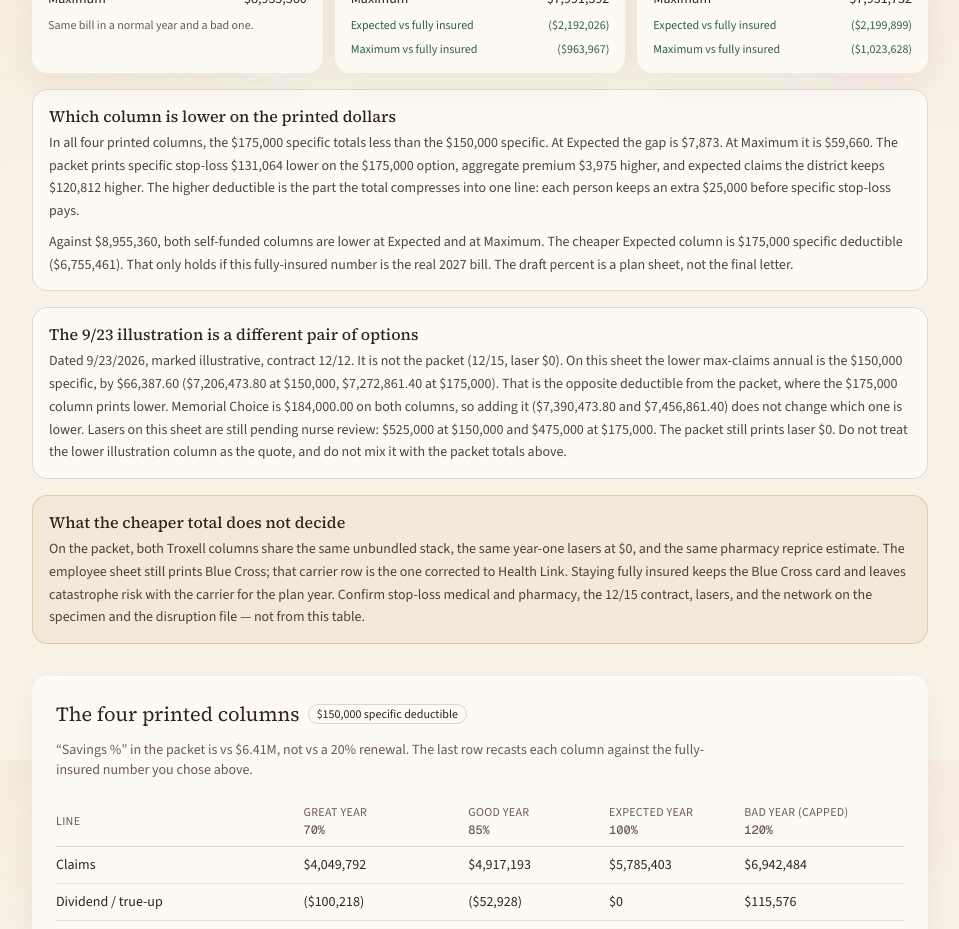
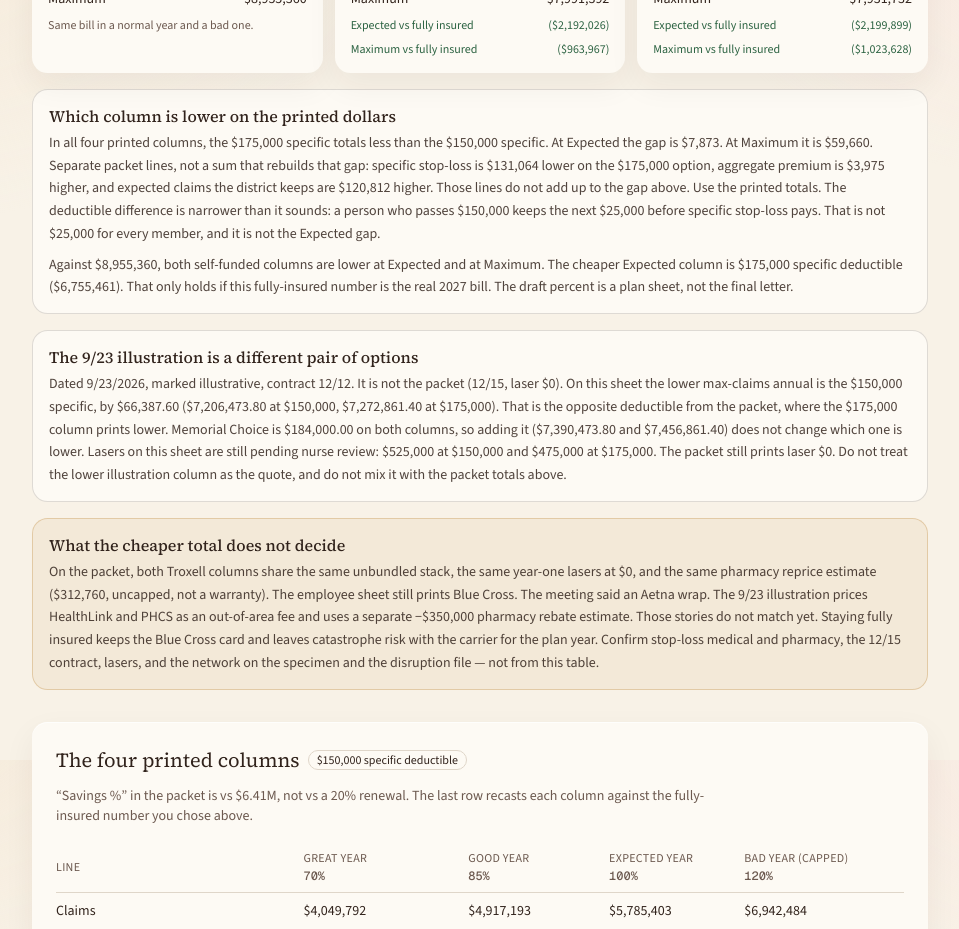
Before and after one commit to grahamthetvi/Insurance-Decisions, a Next.js app: page /quote in a window 1280 px wide. Shown: the part 2440-3369 px from the top of the page, without its empty margins (304-1263 px from the left). Built offline with nearby package versions, Linux system fonts and the light colour scheme.

Commit message:
Keep the option readout from treating fee lines as the gap.
Say the packet lines do not rebuild the deductible gap, and leave the network stories in conflict until a specimen names one.

Co-authored-by: Addison Graham <grahamthetvi@users.noreply.github.com>

```diff
--- a/src/components/option-compare.tsx
+++ b/src/components/option-compare.tsx
@@ -65,7 +65,7 @@ function deductibleCopy(comparison: PacketOptionComparison): string {
     comparison.lower175InEveryColumn
       ? `In all four printed columns, the $175,000 specific totals less than the $150,000 specific. At Expected the gap is ${usd(expectedGap)}. At Maximum it is ${usd(maximumGap)}.`
       : `At Expected the gap between the two specific deductibles is ${usd(expectedGap)}. At Maximum it is ${usd(maximumGap)}.`
-  return `${which} The packet prints specific stop-loss ${usd(stopLossGap)} lower on the $175,000 option, aggregate premium ${usd(aggregateGap)} higher, and expected claims the district keeps ${usd(claimsGap)} higher. The higher deductible is the part the total compresses into one line: each person keeps an extra $25,000 before specific stop-loss pays.`
+  return `${which} Separate packet lines, not a sum that rebuilds that gap: specific stop-loss is ${usd(stopLossGap)} lower on the $175,000 option, aggregate premium is ${usd(aggregateGap)} higher, and expected claims the district keeps are ${usd(claimsGap)} higher. Those lines do not add up to the gap above. Use the printed totals. The deductible difference is narrower than it sounds: a person who passes $150,000 keeps the next $25,000 before specific stop-loss pays. That is not $25,000 for every member, and it is not the Expected gap.`
 }
 
 export function OptionCompare({
@@ -158,10 +158,13 @@ export function OptionCompare({
 
       <Callout tone="gold" title="What the cheaper total does not decide">
         On the packet, both Troxell columns share the same unbundled stack, the
-        same year-one lasers at $0, and the same pharmacy reprice estimate. The
-        employee sheet still prints Blue Cross; that carrier row is the one
-        corrected to Health Link. Staying fully insured keeps the Blue Cross
-        card and leaves catastrophe risk with the carrier for the plan year.
+        same year-one lasers at $0, and the same pharmacy reprice estimate
+        ($312,760, uncapped, not a warranty). The employee sheet still prints
+        Blue Cross. The meeting said an Aetna wrap. The 9/23 illustration
+        prices HealthLink and PHCS as an out-of-area fee and uses a separate
+        −$350,000 pharmacy rebate estimate. Those stories do not match yet.
+        Staying fully insured keeps the Blue Cross card and leaves catastrophe
+        risk with the carrier for the plan year.
         Confirm stop-loss medical and pharmacy, the 12/15 contract, lasers, and
         the network on the specimen and the disruption file — not from this
         table.
```
